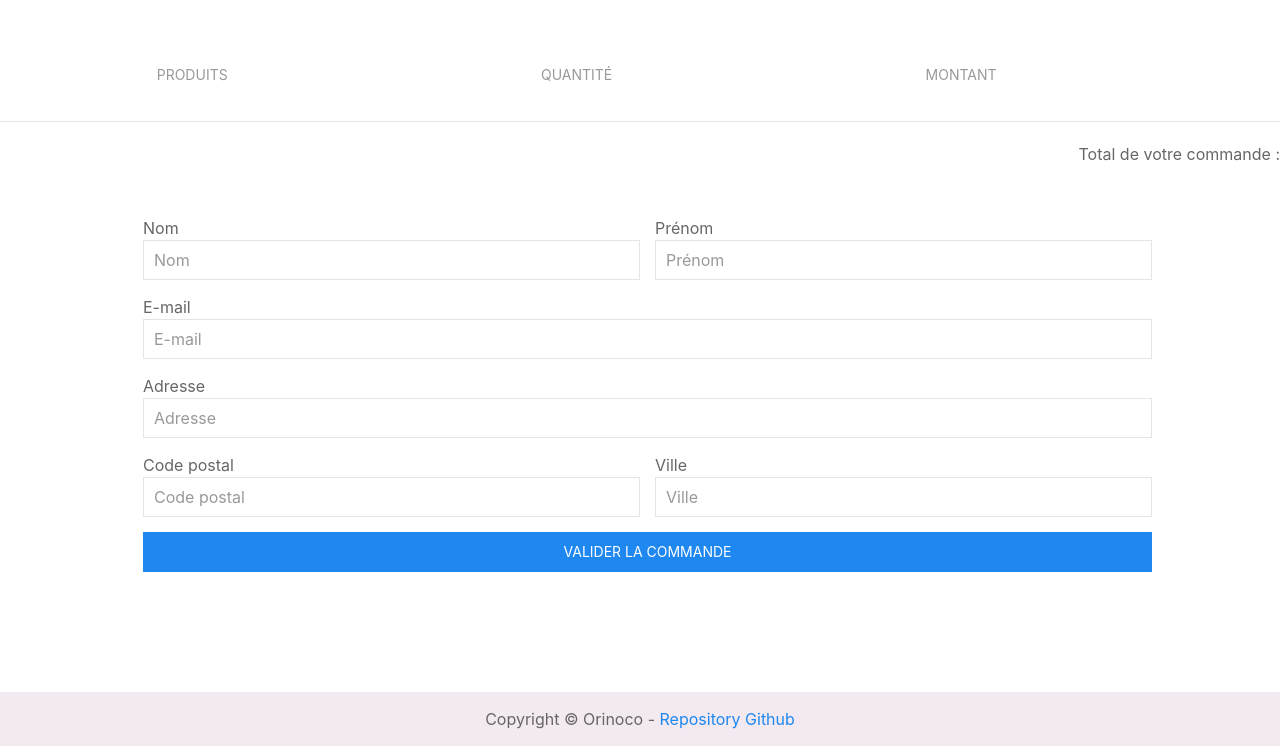
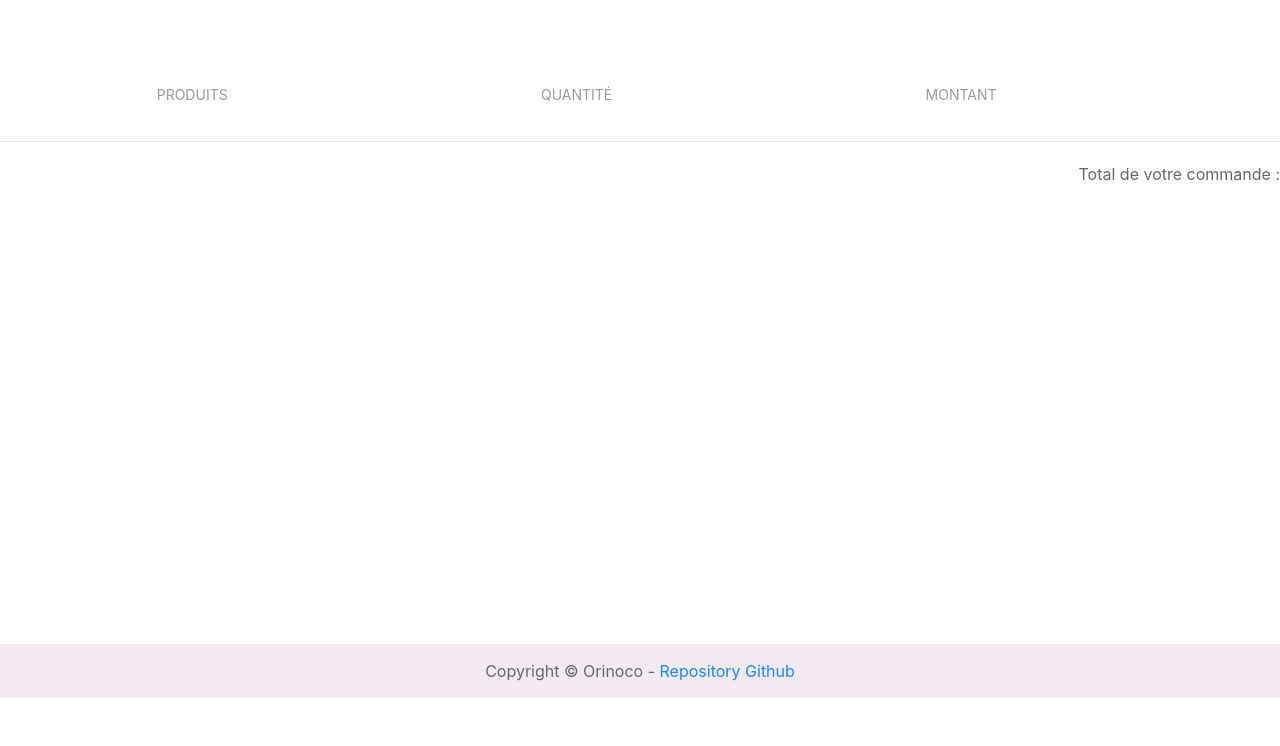
Before and after one commit to stevenoyer/StevenOyer_05_21062021, a plain HTML site: page panier.html in a window 1280 px wide. Shown: the part 102-848 px from the top of the page. After the commit the page ends 800 px from the top, so only its background shows below. Drawn offline with Linux system fonts and the light colour scheme.

Commit message:
Revert " Formulaire de contact + quelques correctifs"
This reverts commit 02cc8b69eabb2b10d39024374a516c6a97873004.

```diff
--- a/assets/css/default.css
+++ b/assets/css/default.css
@@ -152,8 +152,3 @@ footer p {
 #cart-empty {
     display: none;
 }
-
-#formData {
-    margin: 50px auto;
-    width: 80%;
-}
--- a/assets/js/cart.js
+++ b/assets/js/cart.js
@@ -33,10 +33,12 @@ function showCart()
 
     if (price == 0) {
         document.getElementById('cart-empty').style.display = 'block'
-        document.getElementById('cart-block').style.display = 'none'
+        document.getElementById('cart-total').style.display = 'none'
+        document.getElementById('cart-table').style.display = 'none'
     }else {
         document.getElementById('cart-empty').style.display = 'none'
-        document.getElementById('cart-block').style.display = 'block'
+        document.getElementById('cart-total').style.display = 'block'
+        document.getElementById('cart-table').style.display = 'block'
     }
 
 }
--- a/panier.html
+++ b/panier.html
@@ -32,7 +32,6 @@
             <a href="index.html">Retour à la liste des articles</a>
         </div>
 
-        <div id="cart-block">
         <table id="cart-table" class="uk-table uk-table-responsive uk-table-divider uk-table-middle uk-text-center">
             <thead>
                 <tr>
@@ -58,47 +57,6 @@
         <hr>
         <p id="cart-total" class="uk-text-right">Total de votre commande : <span id="cart-total-price"></span></p>
 
-            <form id="formData" class="uk-grid-small" uk-grid>
-
-                <div class="uk-width-1-2@s">
-                    <label for="name">Nom</label>
-                    <input class="uk-input" name="lastname" type="text" placeholder="Nom" required>
-                </div>
-
-                <div class="uk-width-1-2@s">
-                    <label for="firstname">Prénom</label>
-                    <input class="uk-input" name="firstname" type="text" placeholder="Prénom" required>
-                </div>
-
-                <div class="uk-width-1-1">
-                    <label for="email">E-mail</label>
-                    <input class="uk-input" name="email" type="email" placeholder="E-mail" required>
-                </div>
-
-                <div class="uk-width-1-1">
-                    <label for="address">Adresse</label>
-                    <input class="uk-input" name="address" type="text" placeholder="Adresse" required>
-                </div>
-
-                <div class="uk-width-1-2@s">
-                    <label for="zipcode">Code postal</label>
-                    <input class="uk-input" name="zipcode" type="text" placeholder="Code postal" required>
-                </div>
-
-                <div class="uk-width-1-2@s">
-                    <label for="city">Ville</label>
-                    <input class="uk-input" name="city" type="text" placeholder="Ville" required>
-                </div>
-
-                <div class="uk-width-1-1 uk-text-center">
-                    <input type="submit" class="uk-button uk-button-primary uk-width-1-1" value="Valider la commande">
-                </div>
-
-
-            </form>
-        </div>
-
-
     </main>
 
     <footer>
```
Lines whose indentation alone changed are shown as unchanged.
